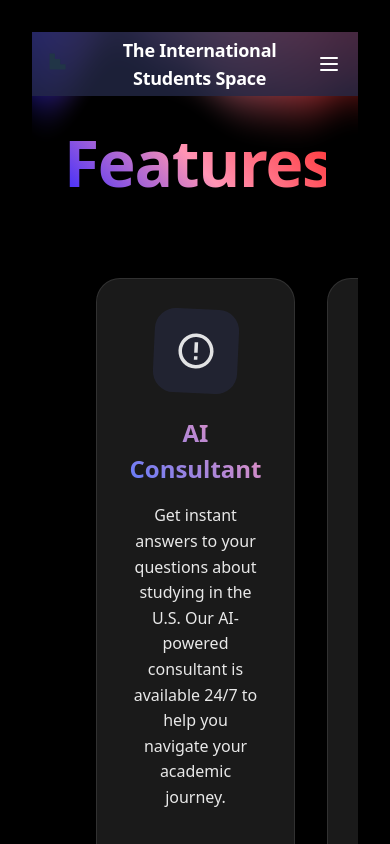
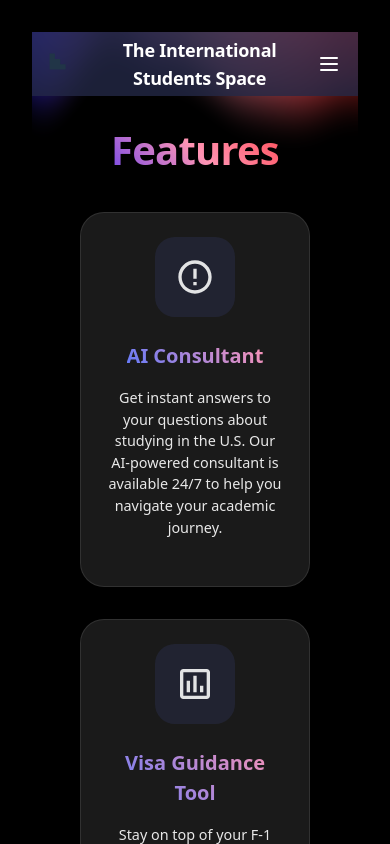
Before and after one commit to eneanushi/international-students-space, a React (Vite) app: page /features in a window 390 px wide. Shown: the top 844 px of the page. Built offline with nearby package versions, Linux system fonts and the light colour scheme.

Commit message:
mobile optimization

```diff
--- a/src/App.tsx
+++ b/src/App.tsx
@@ -29,7 +29,7 @@ function Home() {
 function App() {
   return (
     <Router>
-      <div className="relative h-screen w-full font-sans bg-black">
+      <div className="relative min-h-screen w-full font-sans bg-black">
         {/* Aurora background absolutely positioned and behind content */}
         <div className="absolute inset-0 w-full h-full z-0">
           <Aurora
@@ -40,9 +40,9 @@ function App() {
           />
         </div>
         {/* Main content above Aurora */}
-        <div className="relative flex flex-col h-full w-full max-w-[1920px] mx-auto z-10">
+        <div className="relative flex flex-col w-full max-w-[1920px] mx-auto z-10">
           <Header />
-          <main className="flex-1 w-full overflow-y-auto">
+          <main className="w-full">
             <Routes>
               <Route path="/" element={<Home />} />
               <Route path="/about" element={<About />} />
--- a/src/components/About.tsx
+++ b/src/components/About.tsx
@@ -7,10 +7,14 @@ const AboutContainer = styled.div`
   width: 100%;
   background: transparent;
   color: rgba(255, 255, 255, 0.87);
-  padding: 2rem;
+  padding: 1rem;
   position: relative;
   overflow: hidden;
   z-index: 1;
+
+  @media (max-width: 640px) {
+    padding: 0.5rem;
+  }
 `;
 
 const Section = styled(motion.section)`
@@ -24,6 +28,15 @@ const Section = styled(motion.section)`
   border-radius: 24px;
   border: 1px solid rgba(255, 255, 255, 0.1);
   box-shadow: 0 8px 32px rgba(0, 0, 0, 0.1);
+
+  @media (max-width: 768px) {
+    padding: 3rem 1.5rem;
+  }
+
+  @media (max-width: 640px) {
+    padding: 2rem 1rem;
+    border-radius: 16px;
+  }
 `;
 
 const Title = styled(motion.h1)`
@@ -35,6 +48,16 @@ const Title = styled(motion.h1)`
   text-align: center;
   font-weight: 800;
   letter-spacing: -0.02em;
+
+  @media (max-width: 768px) {
+    font-size: 3rem;
+    margin-bottom: 1.5rem;
+  }
+
+  @media (max-width: 480px) {
+    font-size: 2.5rem;
+    margin-bottom: 1rem;
+  }
 `;
 
 const Subtitle = styled(motion.h2)`
@@ -44,6 +67,15 @@ const Subtitle = styled(motion.h2)`
   -webkit-background-clip: text;
   -webkit-text-fill-color: transparent;
   font-weight: 700;
+
+  @media (max-width: 768px) {
+    font-size: 2rem;
+    margin-bottom: 1rem;
+  }
+
+  @media (max-width: 480px) {
+    font-size: 1.75rem;
+  }
 `;
 
 const Text = styled(motion.p)`
@@ -52,6 +84,16 @@ const Text = styled(motion.p)`
   margin-bottom: 2rem;
   color: rgba(255, 255, 255, 0.9);
   text-shadow: 0 2px 4px rgba(0, 0, 0, 0.1);
+
+  @media (max-width: 768px) {
+    font-size: 1.1rem;
+    line-height: 1.6;
+  }
+
+  @media (max-width: 480px) {
+    font-size: 1rem;
+    line-height: 1.5;
+  }
 `;
 
 const Highlight = styled.span`
@@ -70,6 +112,16 @@ const AIBuddy = styled(motion.div)`
   background-size: contain;
   z-index: 2;
   filter: drop-shadow(0 0 20px rgba(96, 122, 251, 0.3));
+
+  @media (max-width: 1024px) {
+    width: 150px;
+    height: 150px;
+    right: 1rem;
+  }
+
+  @media (max-width: 768px) {
+    display: none;
+  }
 `;
 
 const FloatingElement = styled(motion.div)`
--- a/src/components/FeaturesPage.tsx
+++ b/src/components/FeaturesPage.tsx
@@ -22,6 +22,16 @@ const Title = styled(motion.h1)`
   text-align: center;
   font-weight: 800;
   letter-spacing: -0.02em;
+
+  @media (max-width: 768px) {
+    font-size: 3rem;
+    margin-bottom: 2rem;
+  }
+
+  @media (max-width: 480px) {
+    font-size: 2.5rem;
+    margin-bottom: 1.5rem;
+  }
 `;
 
 const FeaturesGrid = styled.div`
@@ -31,6 +41,15 @@ const FeaturesGrid = styled.div`
   max-width: 1400px;
   margin: 0 auto;
   padding: 2rem;
+
+  @media (max-width: 1024px) {
+    grid-template-columns: repeat(2, 1fr);
+  }
+
+  @media (max-width: 640px) {
+    grid-template-columns: 1fr;
+    padding: 1rem;
+  }
 `;
 
 const FeatureCard = styled(motion.div)`
@@ -45,6 +64,10 @@ const FeatureCard = styled(motion.div)`
   align-items: center;
   text-align: center;
   transition: all 0.3s ease;
+
+  @media (max-width: 640px) {
+    padding: 1.5rem;
+  }
 
   &:hover {
     transform: translateY(-10px);
@@ -72,6 +95,10 @@ const FeatureTitle = styled.h3`
   background: linear-gradient(45deg, #607afb, #FF94B4);
   -webkit-background-clip: text;
   -webkit-text-fill-color: transparent;
+
+  @media (max-width: 640px) {
+    font-size: 1.25rem;
+  }
 `;
 
 const FeatureDescription = styled.p`
@@ -79,6 +106,11 @@ const FeatureDescription = styled.p`
   line-height: 1.6;
   color: rgba(255, 255, 255, 0.9);
   margin-bottom: 1.5rem;
+
+  @media (max-width: 640px) {
+    font-size: 0.9rem;
+    line-height: 1.5;
+  }
 `;
 
 const features = [
```
